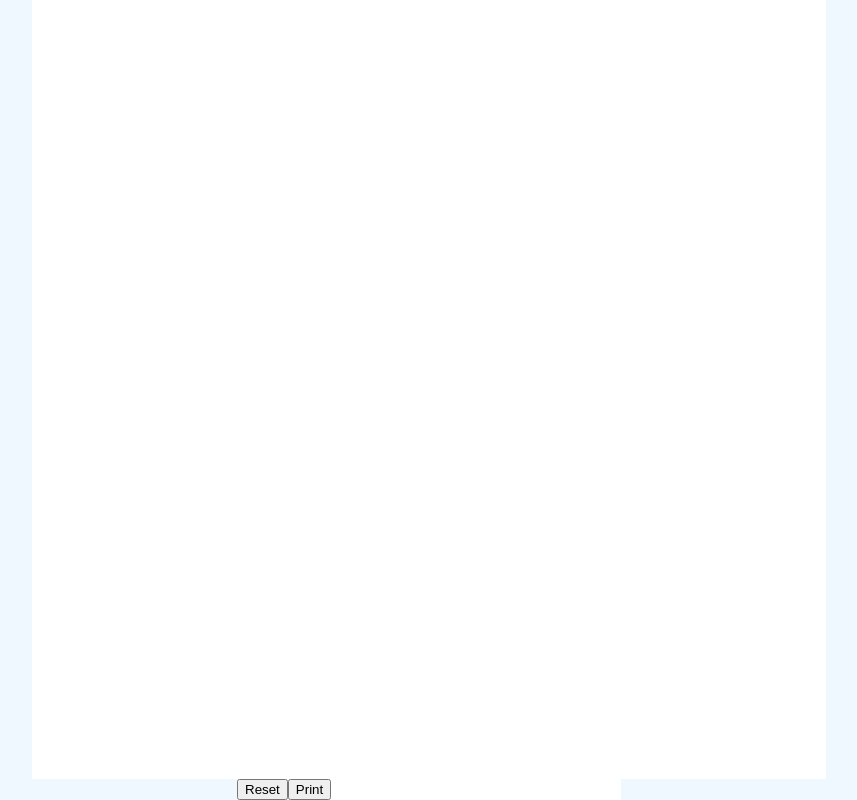
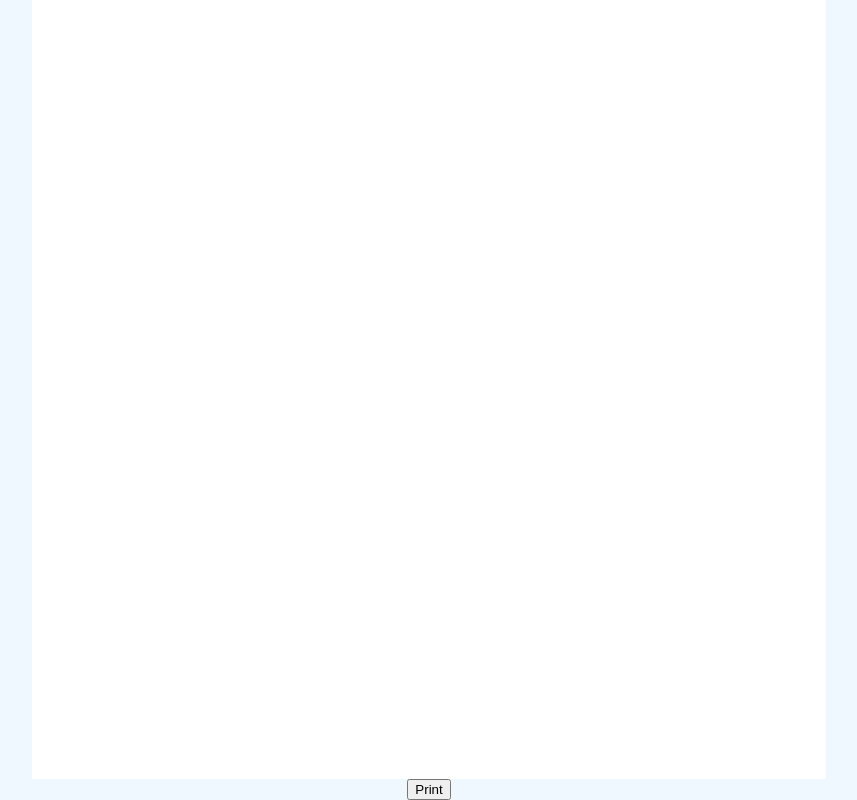
Before and after one commit to Chipset-0/CV_App, a React (Vite) app: page / in a window 1280 px wide. Shown: the part 423-1223 px from the top of the page, without its empty margins (211-1068 px from the left). Built offline with nearby package versions, Linux system fonts and the light colour scheme.

Commit message:
Printing functionality working. Removed reset button.

```diff
--- a/src/App.jsx
+++ b/src/App.jsx
@@ -1,24 +1,29 @@
-import { useState } from 'react'
+import { useRef, useState } from 'react'
 import { jsPDF } from "jspdf"
 import './App.css'
 import General from './Components/General/General'
 import Qualifications from './Components/Qualifications/Qualifications'
+import html2pdf from 'html2pdf.js'
 
 function App() {
   const [count, setCount] = useState(0)
+  const cvRef = useRef()
+
+  const printCV = () => {
+      html2pdf().from(cvRef.current).save();
+  }
 
   return (
     <>
       <div className="page-title">
           <h1>CV Application</h1>
       </div>
-      <div className="cv-display">
+      <div className="cv-display" ref={cvRef}>
           <General />
           <Qualifications />
       </div>
-      <div className="page-actions">
-          <button id="reset-cv " className="page-action-button">Reset</button>
-          <button id="print-cv " className="page-action-button">Print</button>
+      <div id="page-actions">
+          <button id="print-cv " className="page-action-button" onClick={printCV}>Print</button>
       </div>
     </>
   )
```
